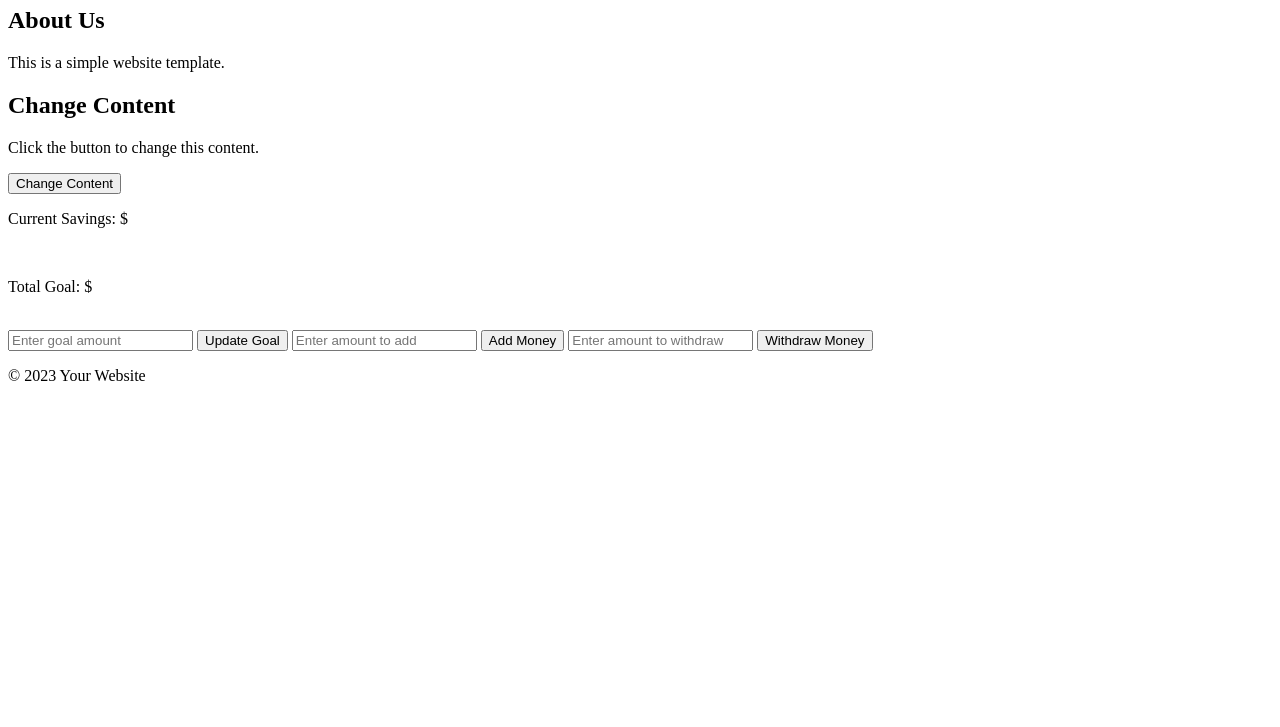
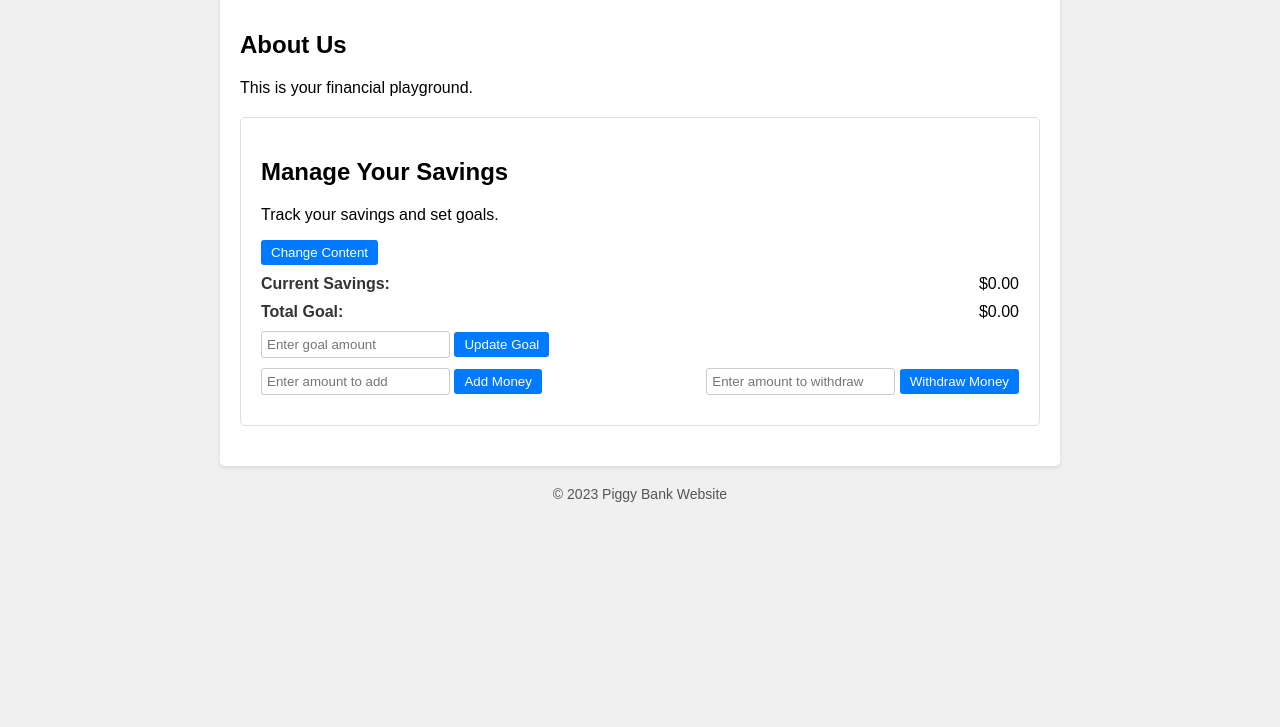
Before and after one commit to StevenT99/Piggy-Bank-Project, a plain HTML site: page index.html in a window 1280 px wide. Shown: the part 73-800 px from the top of the page. Drawn offline with Linux system fonts and the light colour scheme.

Commit message:
style addition

```diff
--- a/index.html
+++ b/index.html
@@ -4,47 +4,69 @@
     <meta charset="UTF-8" />
     <meta name="viewport" content="width=device-width, initial-scale=1.0" />
     <title>Piggy Bank Website</title>
+    <link rel="stylesheet" type="text/css" href="styles.css" />
   </head>
   <body>
     <header>
-      <h1>Welcome to My Website</h1>
+      <h1 class="header-title">Welcome to My Piggy Bank</h1>
     </header>
 
     <main>
       <section>
         <h2>About Us</h2>
-        <p>This is a simple website template.</p>
+        <p>This is your financial playground.</p>
       </section>
 
-      <section>
-        <h2>Change Content</h2>
-        <p id="content">Click the button to change this content.</p>
+      <section class="content-section">
+        <h2>Manage Your Savings</h2>
+        <p id="content">Track your savings and set goals.</p>
         <button id="changeButton">Change Content</button>
 
-        <!--Input savings amount and goal amount-->
-        <p>Current Savings: $<span id="savings-amount"></span></p>
-        <br />
-        <p>Total Goal: $<span id="goal-amount"></span></p>
-        <br />
+        <div class="savings-info">
+          <div class="savings-label">Current Savings:</div>
+          <div class="savings-amount">
+            $<span id="savings-amount">0.00</span>
+          </div>
+        </div>
 
-        <input type="number" id="goal-input" placeholder="Enter goal amount" />
+        <div class="goal-info">
+          <div class="goal-label">Total Goal:</div>
+          <div class="goal-amount">$<span id="goal-amount">0.00</span></div>
+        </div>
+
+        <div class="goal-input">
+          <input
+            type="number"
+            id="goal-input"
+            placeholder="Enter goal amount"
+          />
           <button onclick="updateGoal()">Update Goal</button>
+        </div>
 
-        <!--Add or subtract money-->
-        <input type="number" id="add-money" placeholder="Enter amount to add" />
+        <div class="money-operations">
+          <div class="add-money-input">
+            <input
+              type="number"
+              id="add-money"
+              placeholder="Enter amount to add"
+            />
             <button onclick="addMoney()">Add Money</button>
+          </div>
 
+          <div class="withdraw-money-input">
             <input
               type="number"
               id="withdraw-money"
               placeholder="Enter amount to withdraw"
             />
             <button onclick="withdrawMoney()">Withdraw Money</button>
+          </div>
+        </div>
       </section>
     </main>
 
     <footer>
-      <p>&copy; 2023 Your Website</p>
+      <p>&copy; 2023 Piggy Bank Website</p>
     </footer>
 
     <script src="script.js"></script>
--- /dev/null
+++ b/styles.css
@@ -0,0 +1,78 @@
+/* styles.css */
+body {
+  font-family: Arial, sans-serif;
+  background-color: #f0f0f0;
+  margin: 0;
+  padding: 0;
+}
+
+.header-title {
+  text-align: center;
+  margin-top: 20px;
+  font-size: 24px;
+  color: #333;
+}
+
+main {
+  max-width: 800px;
+  margin: 0 auto;
+  padding: 20px;
+  background-color: #fff;
+  box-shadow: 0 2px 4px rgba(0, 0, 0, 0.1);
+  border-radius: 5px;
+}
+
+section {
+  margin-bottom: 20px;
+}
+
+.content-section {
+  border: 1px solid #ddd;
+  padding: 20px;
+  border-radius: 5px;
+}
+
+.savings-info,
+.goal-info {
+  display: flex;
+  justify-content: space-between;
+  margin: 10px 0;
+}
+
+.savings-label,
+.goal-label {
+  font-weight: bold;
+  color: #333;
+}
+
+.money-operations {
+  display: flex;
+  justify-content: space-between;
+  margin: 10px 0;
+}
+
+input[type="number"] {
+  padding: 5px;
+  border: 1px solid #ccc;
+  border-radius: 3px;
+}
+
+button {
+  padding: 5px 10px;
+  background-color: #007bff;
+  color: #fff;
+  border: none;
+  border-radius: 3px;
+  cursor: pointer;
+}
+
+button:hover {
+  background-color: #0056b3;
+}
+
+footer {
+  text-align: center;
+  margin-top: 20px;
+  font-size: 14px;
+  color: #555;
+}
```
Lines whose indentation alone changed are shown as unchanged.
